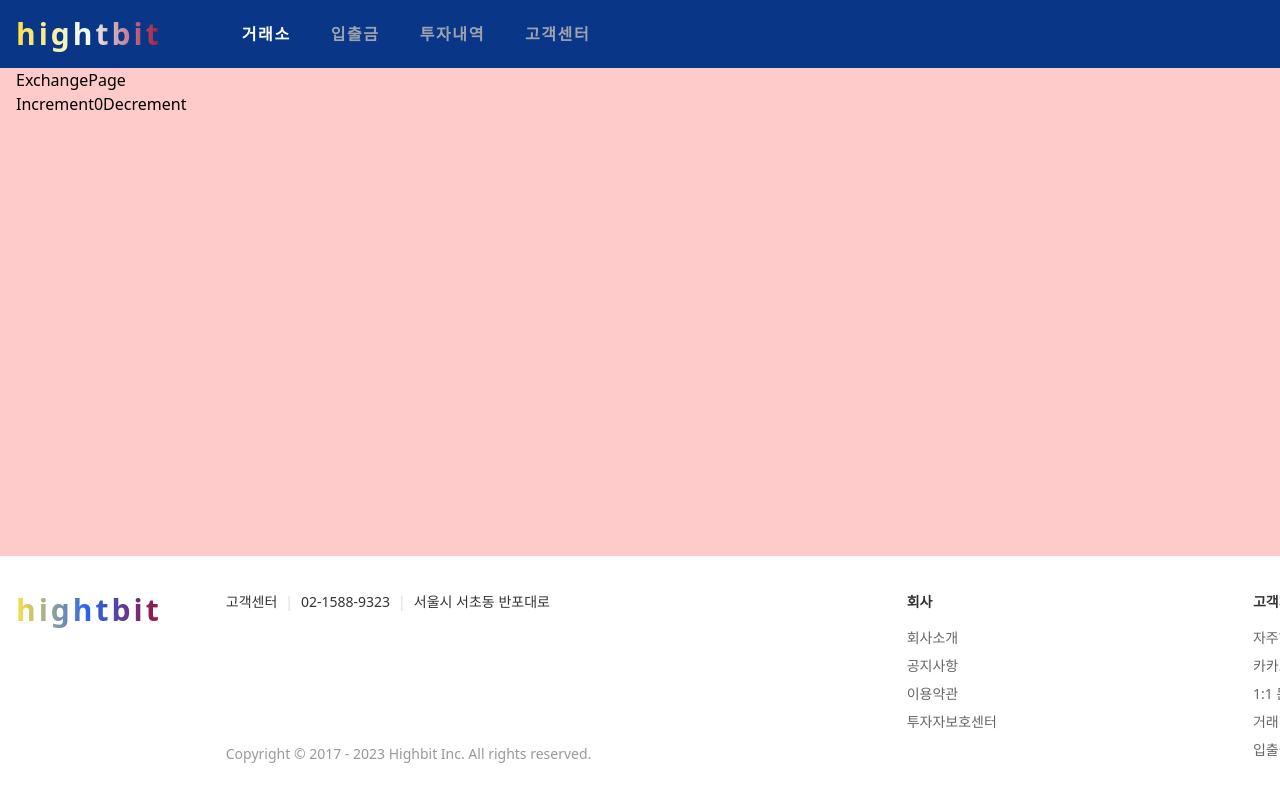
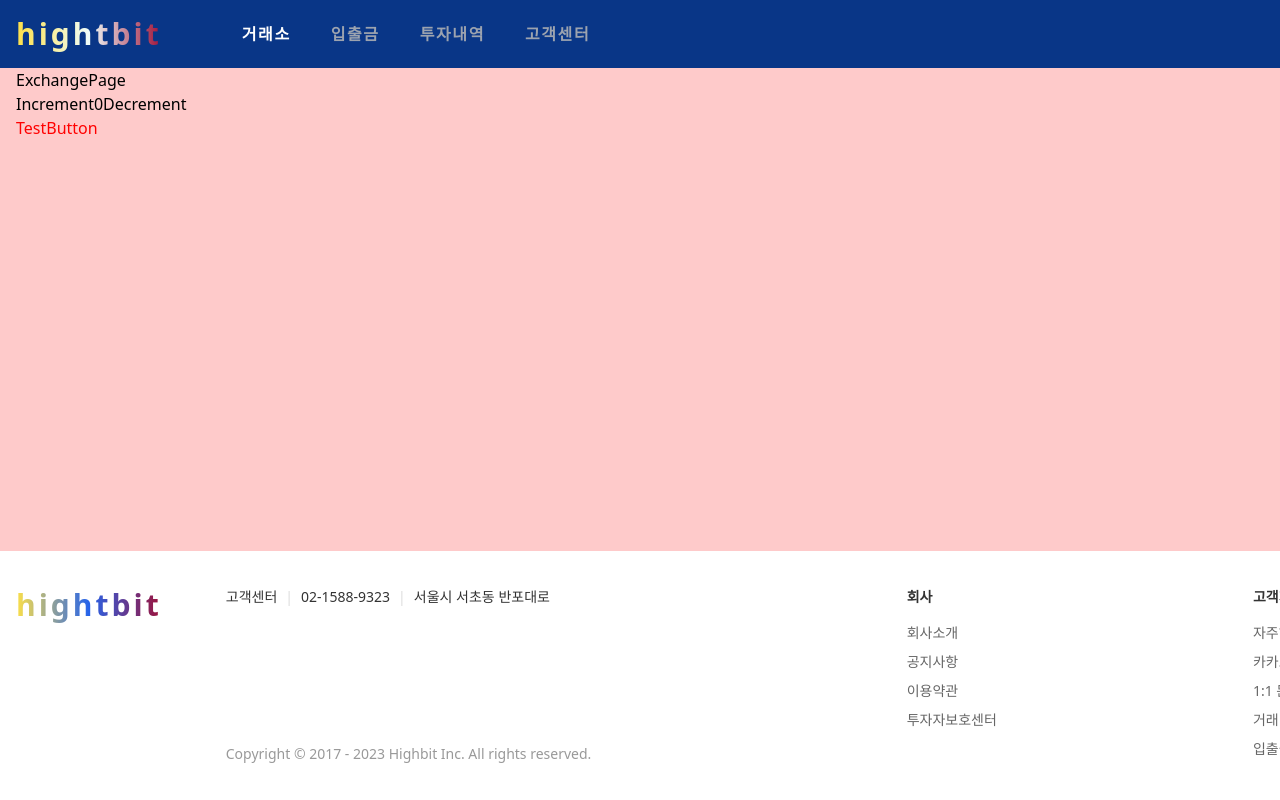
Before and after one commit to minoong/highbit-web, a Next.js app: page /exchange in a window 1280 px wide. Shown: the top 800 px of the page. Built offline with nearby package versions, Linux system fonts and the light colour scheme.

Commit message:
feat(#9): styled-components with useStyledComponentsRegistry
- styled-components
- useStyledComponentsRegistry 커스텀 훅 구현

```diff
--- a/package.json
+++ b/package.json
@@ -29,6 +29,7 @@
   "react": "18.2.0",
   "react-dom": "18.2.0",
   "react-redux": "8.0.5",
+  "styled-components": "6.0.0-beta.11",
   "typescript": "4.9.5"
  },
  "devDependencies": {
--- a/src/app/exchange/page.tsx
+++ b/src/app/exchange/page.tsx
@@ -1,10 +1,15 @@
+import StyledComponentsRegistry from '~/app/exchange/registry'
 import { Counter } from '~/features/counter/Counter'
+import TestButton from '~/components/TestButton'
 
 function ExchangePage() {
  return (
   <div>
    <p>ExchangePage</p>
    <Counter />
+   <StyledComponentsRegistry>
+    <TestButton />
+   </StyledComponentsRegistry>
   </div>
  )
 }
--- /dev/null
+++ b/src/app/exchange/registry.tsx
@@ -0,0 +1,15 @@
+'use client'
+
+import { useServerInsertedHTML } from 'next/navigation'
+import React from 'react'
+import { useStyledComponentsRegistry } from '~/hooks'
+
+export default function StyledComponentsRegistry({ children }: { children: React.ReactNode }) {
+ const [StyledComponentsRegistry, styledComponentsFlushEffect] = useStyledComponentsRegistry()
+
+ useServerInsertedHTML(() => {
+  return <>{styledComponentsFlushEffect()}</>
+ })
+
+ return <StyledComponentsRegistry>{children}</StyledComponentsRegistry>
+}
--- a/src/components/Footer/FooterMenu.tsx
+++ b/src/components/Footer/FooterMenu.tsx
@@ -10,10 +10,18 @@ type FooterMenuProps = PropsWithChildren<ComponentProps<'dl'>> & {
 }
 
 function FooterMenuItem(props: FooterItemProps) {
- const { children, className = 'hover:underline', ...rest } = props
+ const { children, className = '', ...rest } = props
 
  return (
-  <Link {...rest} className={className}>
+  <Link
+   {...rest}
+   className={`${className} inline-block ease-in-out after:block after:scale-x-0 after:border-b after:border-b-[#093687]
+   after:transition
+   after:duration-100
+   after:content-['']
+   hover:after:scale-x-100
+   `}
+  >
    {children}
   </Link>
  )
@@ -31,7 +39,7 @@ function FooterMenuGroup(props: FooterMenuProps) {
   <dl {...rest}>
    <dt className="mb-3 font-bold text-[#333]">{title}</dt>
    {items.map((item, index) => (
-    <dd key={index} className="py-1">
+    <dd key={index} className="w-fit py-1">
      {item}
     </dd>
    ))}
--- /dev/null
+++ b/src/components/TestButton.tsx
@@ -0,0 +1,13 @@
+'use client'
+
+import { styled } from 'styled-components'
+
+const Blocked = styled.div`
+ color: red;
+`
+
+function TestButton() {
+ return <Blocked>TestButton</Blocked>
+}
+
+export default TestButton
--- a/src/hooks/index.ts
+++ b/src/hooks/index.ts
@@ -1,2 +1,3 @@
 export { useAppDispatch } from '~/hooks/useAppDispatch'
 export { useAppSelector } from '~/hooks/useAppSelector'
+export { useStyledComponentsRegistry } from '~/hooks/useStyledComponentsRegistry'
--- /dev/null
+++ b/src/hooks/useStyledComponentsRegistry.tsx
@@ -0,0 +1,25 @@
+import { useState } from 'react'
+import { ServerStyleSheet, StyleSheetManager } from 'styled-components'
+
+type ChildProps = { children: React.ReactNode }
+
+export function useStyledComponentsRegistry() {
+ const [styledComponentsStyleSheet] = useState(() => new ServerStyleSheet())
+
+ const styledComponentsFlushEffect = () => {
+  const styles = styledComponentsStyleSheet.getStyleElement()
+  styledComponentsStyleSheet.instance.clearTag()
+
+  return <>{styles}</>
+ }
+
+ function StyledComponentsRegistry({ children }: ChildProps) {
+  if (typeof window !== 'undefined') return <>{children}</>
+
+  return (
+   <StyleSheetManager sheet={styledComponentsStyleSheet.instance}>{children as React.ReactChild}</StyleSheetManager>
+  )
+ }
+
+ return [StyledComponentsRegistry, styledComponentsFlushEffect] as const
+}
--- a/tailwind.config.js
+++ b/tailwind.config.js
@@ -1,10 +1,8 @@
 /** @type {import('tailwindcss').Config} */
 module.exports = {
-  content: [
-    "./src/**/*.{js,ts,jsx,tsx}",
-  ],
-  theme: {
-    extend: {},
-  },
-  plugins: [],
+ content: ['./src/**/*.{js,ts,jsx,tsx}'],
+ theme: {
+  extend: {},
+ },
+ plugins: [],
 }
```
Also changed, not shown: 1 other file (tests, documents, lock files or other folders).
